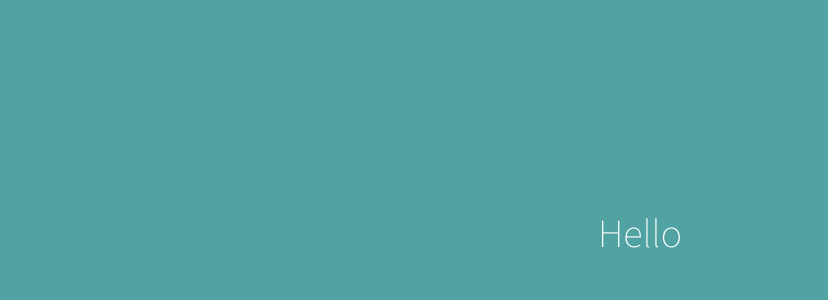
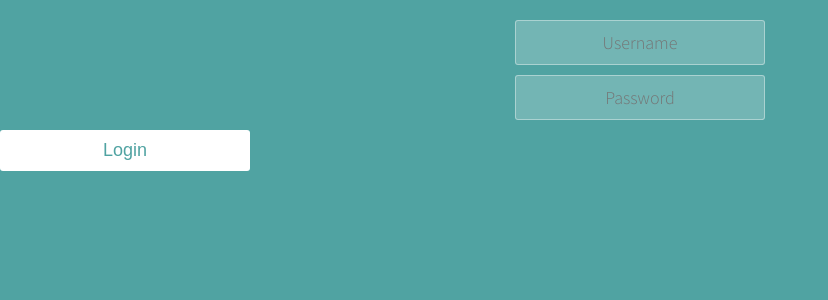
Before and after one commit to Esther-T/Login-Page-with-React, a React (Create React App) app: page / in a window 1280 px wide. Shown: the top 300 px of the page, without its empty margins (0-828 px from the left). Built offline with nearby package versions, Linux system fonts and the light colour scheme.

Commit message:
Worked on individual components

```diff
--- a/src/components/App.jsx
+++ b/src/components/App.jsx
@@ -1,13 +1,11 @@
 import React from "react";
+import Login from "./Login.jsx";
 
 var isLoggedIn = false;
 
 function App() {
-  return (
-    <div className="container">
-      <h1>Hello</h1>
-    </div>
-  );
+  if (isLoggedIn === true) return <h1>Hello</h1>;
+  else return <Login />;
 }
 
 export default App;
--- a/src/components/Login.jsx
+++ b/src/components/Login.jsx
@@ -1,14 +1,13 @@
 import React from "react";
 
-function Login(){
-  return(
+function Login() {
+  return (
     <form className="form">
-        <input type="text" placeholder="Username" />
-        <input type="password" placeholder="Password" />
-        <button type="submit">Login</button>
-      </form>
+      <input type="text" placeholder="Username" />
+      <input type="password" placeholder="Password" />
+      <button type="submit">Login</button>
+    </form>
   );
 }
 
-
-return default Login;
+export default Login;
```
